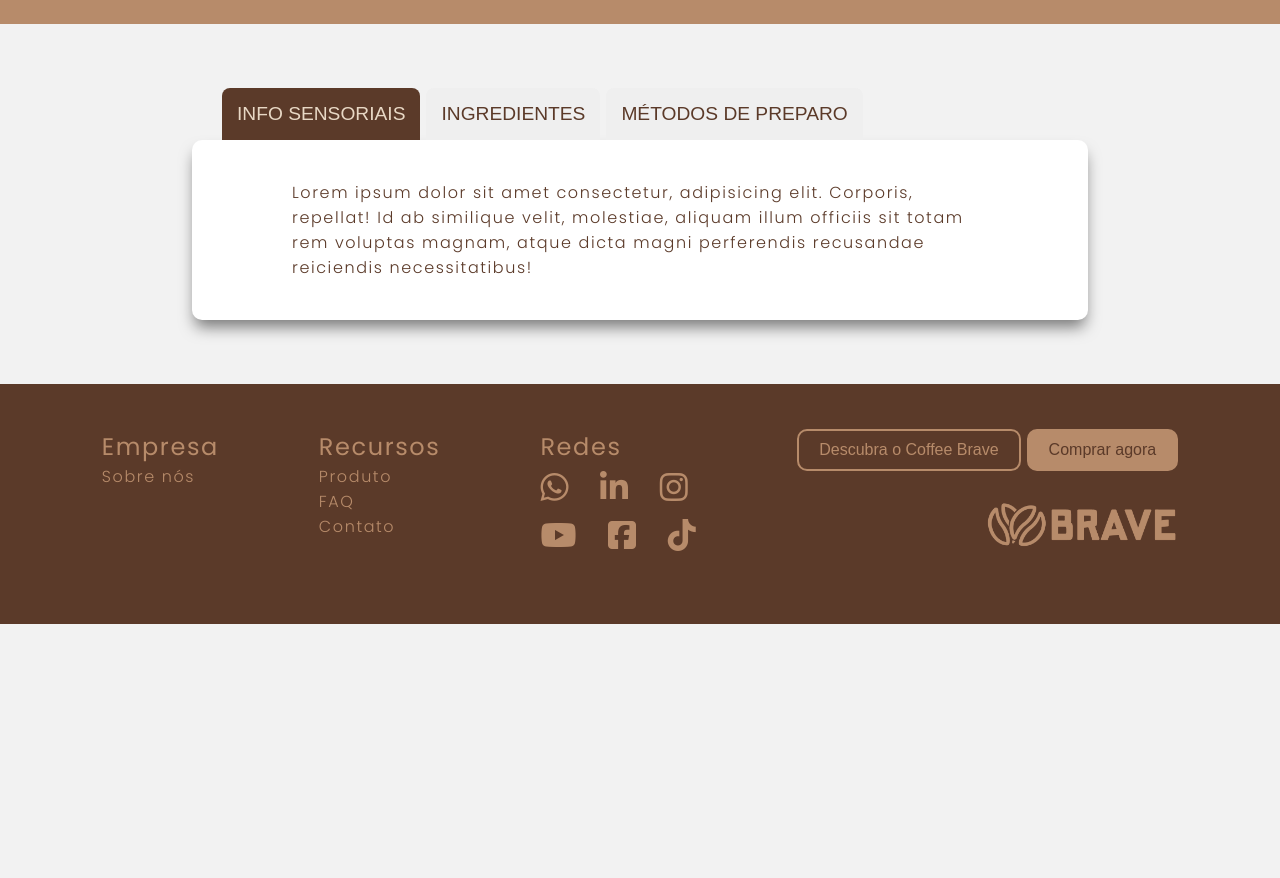
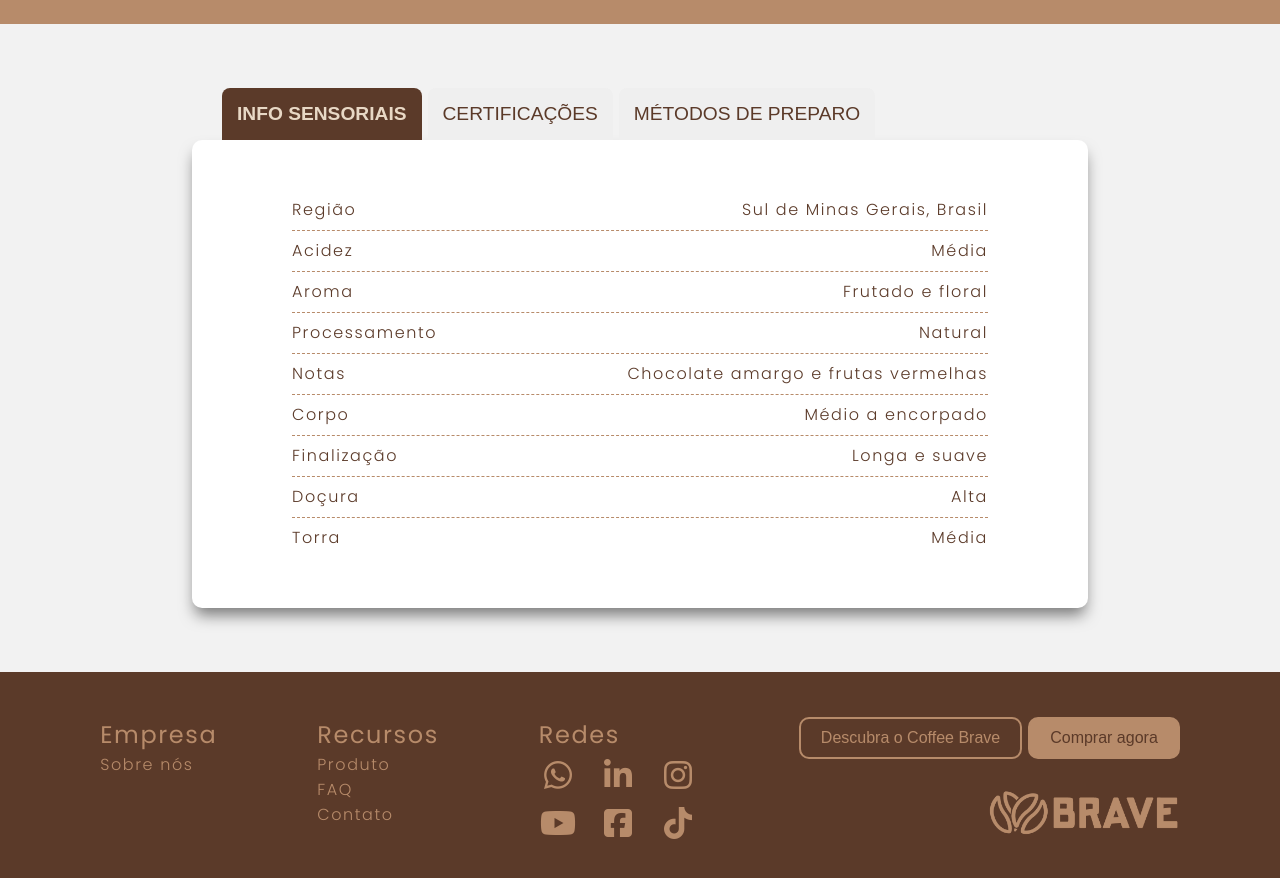
Before and after one commit to GroundWave96/CoffeeBrave, a plain HTML site: page frontend/product.html in a window 1280 px wide. Shown: the part 776-1654 px from the top of the page. Before the commit the page ends 1400 px from the top, so only its background shows below. Drawn offline with nearby package versions, Linux system fonts and the light colour scheme.

Commit message:
Update product

```diff
--- a/frontend/css/product.css
+++ b/frontend/css/product.css
@@ -123,6 +123,7 @@
 .tab-btn.active {
     background-color: var(--dark-brown);
     color: var(--light-beige);
+    font-weight: 600;
 }
 
 .tab-btn.active:hover {
@@ -144,11 +145,42 @@
     display: flex;
     background-color: var(--white);
     border-radius: 10px;
-    padding: 40px 100px;
+    padding: 50px 100px;
     box-shadow: 0px 10px 15px -3px rgba(0, 0, 0, 0.5);
 }
 
-.content-img {
-    width: 50%;
-    height: 250px;
+.infos {
+    width: 100%;
 }
+
+.content-description {
+    display: flex;
+    flex-direction: column;
+}
+
+.line-description:last-child {
+    border: none;
+}
+
+.line-description {
+    display: flex;
+    justify-content: space-between;
+    border-bottom: dashed;
+    border-width: 1.5px;
+    border-color: var(--light-brown);
+    line-height: 2.5rem;
+}
+
+.certificates-text {
+    text-align: justify;
+    margin-bottom: 1.5rem;
+    line-height: 1.8rem;
+}
+
+.certificates-topic {
+    list-style-type: disc;
+}
+
+.certificates-topic span{
+    font-weight: 500;
+}
--- a/frontend/css/style.css
+++ b/frontend/css/style.css
@@ -203,12 +203,14 @@ footer {
 .social {
     display: flex;
     flex-direction: row;
-    gap: 30px;
+    gap: 20px;
     font-size: 2rem;
 }
 
 .fa-brands {
     color: var(--light-brown);
+    width: 2.5rem;
+    text-align: center;
 }
 
 .footer-btn {
--- a/frontend/product.html
+++ b/frontend/product.html
@@ -118,7 +118,7 @@
                 <h3 class="popup-title">Criar uma conta</h3>
                 <div class="login-area">
                     <p class="popup-subtitle">Já possui uma conta?</p>
-                    <a class="popup-link" href="#">Faça login</a>
+                    <a class="popup-link" href="#" onclick="openPopup()">Faça login</a>
                 </div>
             </div>
             <div class="input-section">
@@ -212,8 +212,8 @@
                         INFO SENSORIAIS
                     </button>
 
-                    <button class="tab-btn" content-id="ingredientes">
-                        INGREDIENTES
+                    <button class="tab-btn" content-id="certificates">
+                        CERTIFICAÇÕES
                     </button>
 
                     <button class="tab-btn" content-id="metodos">
@@ -224,32 +224,70 @@
                 <div class="tab-contents">
                     <div class="content" id="info">
                         <div class="infos">
-                            <p class="content-description">
-                                Lorem ipsum dolor sit amet consectetur, adipisicing elit. Corporis, repellat! Id ab
-                                similique velit, molestiae, aliquam illum officiis sit totam rem voluptas magnam, atque
-                                dicta magni perferendis recusandae reiciendis necessitatibus!
-                            </p>
+                            <div class="content-description">
+                                <div class="line-description">
+                                    <p class="category">Região</p>
+                                    <p class="description">Sul de Minas Gerais, Brasil</p>
+                                </div>
+                                <div class="line-description">
+                                    <p class="category">Acidez</p>
+                                    <p class="description">Média</p>
+                                </div>
+                                <div class="line-description">
+                                    <p class="category">Aroma</p>
+                                    <p class="description">Frutado e floral</p>
+                                </div>
+                                <div class="line-description">
+                                    <p class="category">Processamento</p>
+                                    <p class="description">Natural</p>
+                                </div>
+                                <div class="line-description">
+                                    <p class="category">Notas</p>
+                                    <p class="description">Chocolate amargo e frutas vermelhas</p>
+                                </div>
+                                <div class="line-description">
+                                    <p class="category">Corpo</p>
+                                    <p class="description">Médio a encorpado</p>
+                                </div>
+                                <div class="line-description">
+                                    <p class="category">Finalização</p>
+                                    <p class="description">Longa e suave</p>
+                                </div>
+                                <div class="line-description">
+                                    <p class="category">Doçura</p>
+                                    <p class="description">Alta</p>
+                                </div>
+                                <div class="line-description">
+                                    <p class="category">Torra</p>
+                                    <p class="description">Média</p>
+                                </div>
+                            </div>
                         </div>
                     </div>
 
-                    <div class="content" id="ingredientes">
-                        <img src="src/images/services.svg" class="content-img" alt="ingredientes image">
+                    <div class="content" id="certificates">
 
                         <div class="infos">
-                            <h1 class="content-title">
-                                ingredientes
-                            </h1>
-
-                            <p class="content-description">
-                                Lorem ipsum dolor sit amet consectetur, adipisicing elit. Corporis, repellat! Id ab
-                                similique velit, molestiae, aliquam illum officiis sit totam rem voluptas magnam, atque
-                                dicta magni perferendis recusandae reiciendis necessitatibus!
-                            </p>
+                            <div class="content-description">
+                                <p class="certificates-text">
+                                    Cada lote passa por uma torra média cuidadosamente monitorada para preservar as
+                                    características sensoriais únicas do café, como sua doçura natural e corpo
+                                    encorpado. A moagem é feita em equipamentos de última geração, garantindo
+                                    uniformidade e frescor. Nosso café é certificado por instituições reconhecidas
+                                    internacionalmente:
+                                </p>
+                                <ul class="certificates-topic">
+                                    <li><span>BSCA</span> (Brazil Specialty Coffee Association): Garantia de café especial brasileiro.</li>
+                                    <li><span>ABIC</span> (Associação Brasileira da Indústria de Café): Qualidade e segurança alimentar.</li>
+                                    <li><span>Fair Trade</span>: Comércio justo, promovendo condições dignas para os produtores.</li>
+                                    <li><span>Rainforest Alliance</span>: Produção alinhada com a conservação da biodiversidade.</li>
+                                    <li><span>Produto Orgânico</span>: Cultivado sem o uso de agrotóxicos ou produtos químicos prejudiciais.</li>
+                                  </ul>
+                            </div>
                         </div>
                     </div>
 
                     <div class="content" id="metodos">
-                        <img src="src/images/contacts.svg" class="content-img" alt="metodos image">
 
                         <div class="infos">
                             <h1 class="content-title">
--- a/frontend/script/app.js
+++ b/frontend/script/app.js
@@ -10,6 +10,7 @@ document.addEventListener("DOMContentLoaded", () => {
     });
 
     //****************************************** LOGIN ***********************************************\\
+    /*
     const loginBtn = document.querySelector("#login-btn")
     const emailInput = document.querySelector("#email-input")
     const loginPasswordInput = document.querySelector("#login-password-input")
@@ -38,8 +39,9 @@ document.addEventListener("DOMContentLoaded", () => {
                 console.log('Resposta do servidor:', data);
             })
     });
-
+    */
     //****************************************** VERIFICA LOGIN ***********************************************\\
+    /*
     if (localStorage.Get("Token")) {
         fetch('https://localhost:7156/Authentication/IsLogged', {
             method: 'GET', // Define o método HTTP como POST
@@ -58,6 +60,7 @@ document.addEventListener("DOMContentLoaded", () => {
                 btn.class.add("logado")
             })
     }
+    */
 
 });
 
```
